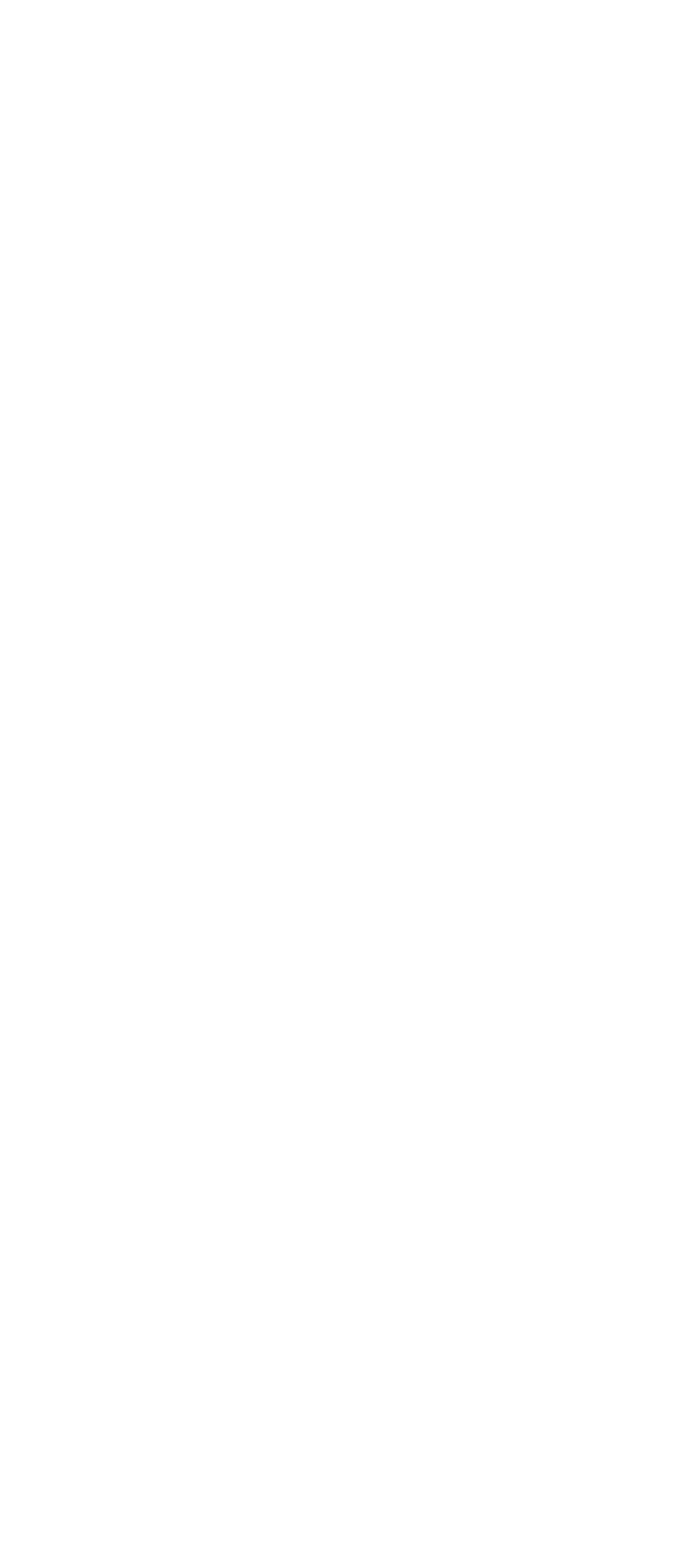
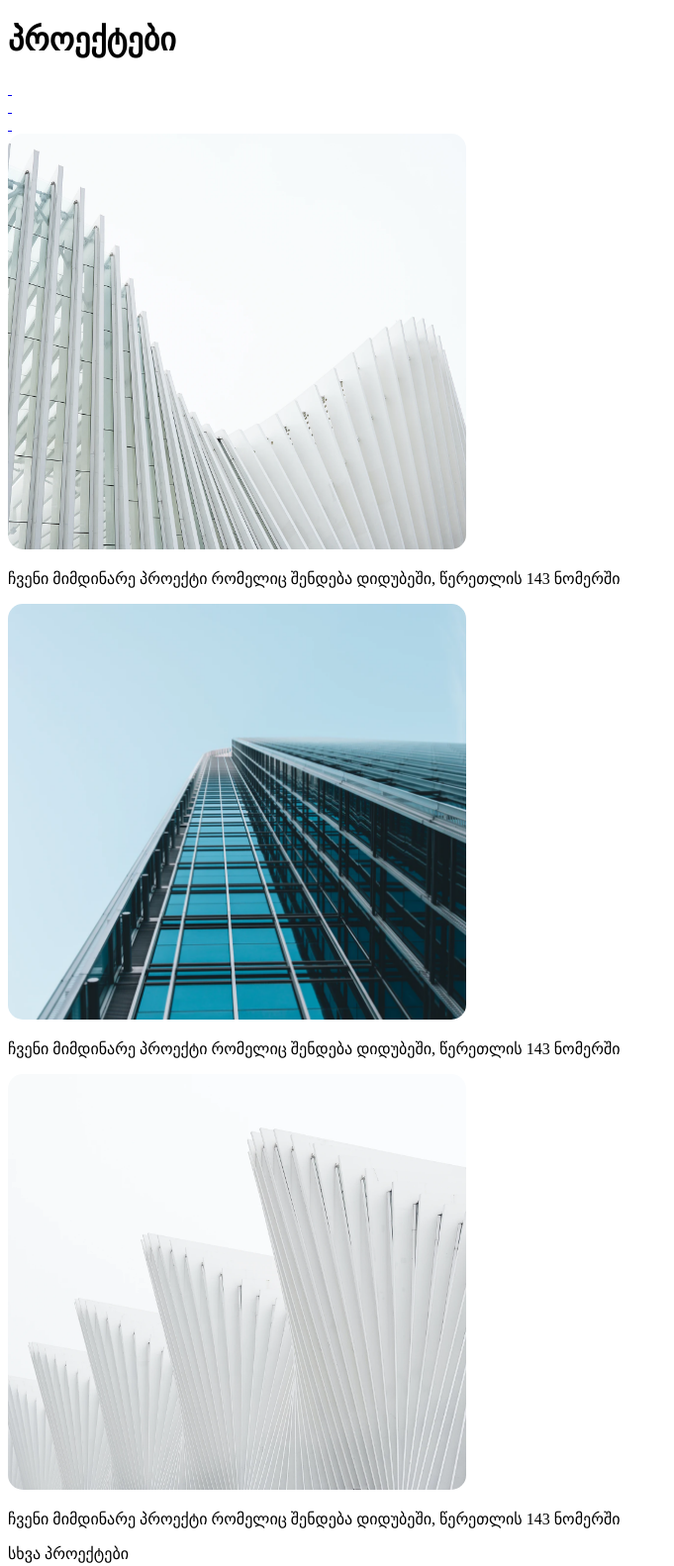
Before and after one commit to Manzareka/smart-academy-lesson-6-group, a plain HTML site: page index.html in a window 1280 px wide. Shown: the whole page at 99% size, without its empty margins (0-681 px from the left). Before the commit the page ends 800 px from the top, so only its background shows below. Drawn offline with Linux system fonts and the light colour scheme.

Commit message:
Update index.html
Update index.html

```diff
--- a/index.html
+++ b/index.html
@@ -4,21 +4,71 @@
     <meta charset="UTF-8" />
     <meta http-equiv="X-UA-Compatible" content="IE=edge" />
     <meta name="viewport" content="width=device-width, initial-scale=1.0" />
-    <title>Sky House Group Project</title>
     <link href="css/styles.css" rel="stylesheet" />
     <link href="fonts/fonts.css" rel="stylesheet" />
+    <title>Sky House Project</title>
   </head>
+
   <body>
-    <header>
-      <h1></h1>
+    <header class="header">
+      <h1 class="h1">პროექტები</h1>
+      <nav>
+        <a href="index.html"><div class="dots">&nbsp</div></a>
+        <a href="index.html"><div class="dots">&nbsp</div></a>
+        <a href="index.html"><div class="dots">&nbsp</div></a>
+      </nav>
     </header>
-    <main>
-      <section>
-        <article></article>
-        <article></article>
-        <article></article>
+
+    <main class="main">
+      <section class="section">
+        <article class="article">
+          <img
+            class="images"
+            src="images/Rectangle 18.png"
+            alt="Sky house design 1"
+            height="420px"
+            width="463px"
+          />
+          <p class="section-text">
+            ჩვენი მიმდინარე პროექტი რომელიც შენდება დიდუბეში, წერეთლის 143
+            ნომერში
+          </p>
+        </article>
+
+        <div class="second">
+          <article class="article">
+            <img
+              class="images"
+              src="images/Rectangle 21.png"
+              alt="Sky house design 1"
+              height="420px"
+              width="463px"
+            />
+            <p class="section-text">
+              ჩვენი მიმდინარე პროექტი რომელიც შენდება დიდუბეში, წერეთლის 143
+              ნომერში
+            </p>
+          </article>
+        </div>
+
+        <article class="article">
+          <img
+            class="images"
+            src="images/Rectangle 20.png"
+            alt="Sky house design 1"
+            height="420px"
+            width="463px"
+          />
+          <p class="section-text">
+            ჩვენი მიმდინარე პროექტი რომელიც შენდება დიდუბეში, წერეთლის 143
+            ნომერში
+          </p>
+        </article>
       </section>
-      <div></div>
+
+      <div>
+        <p class="foot-text">სხვა პროექტები</p>
+      </div>
     </main>
   </body>
 </html>
```
